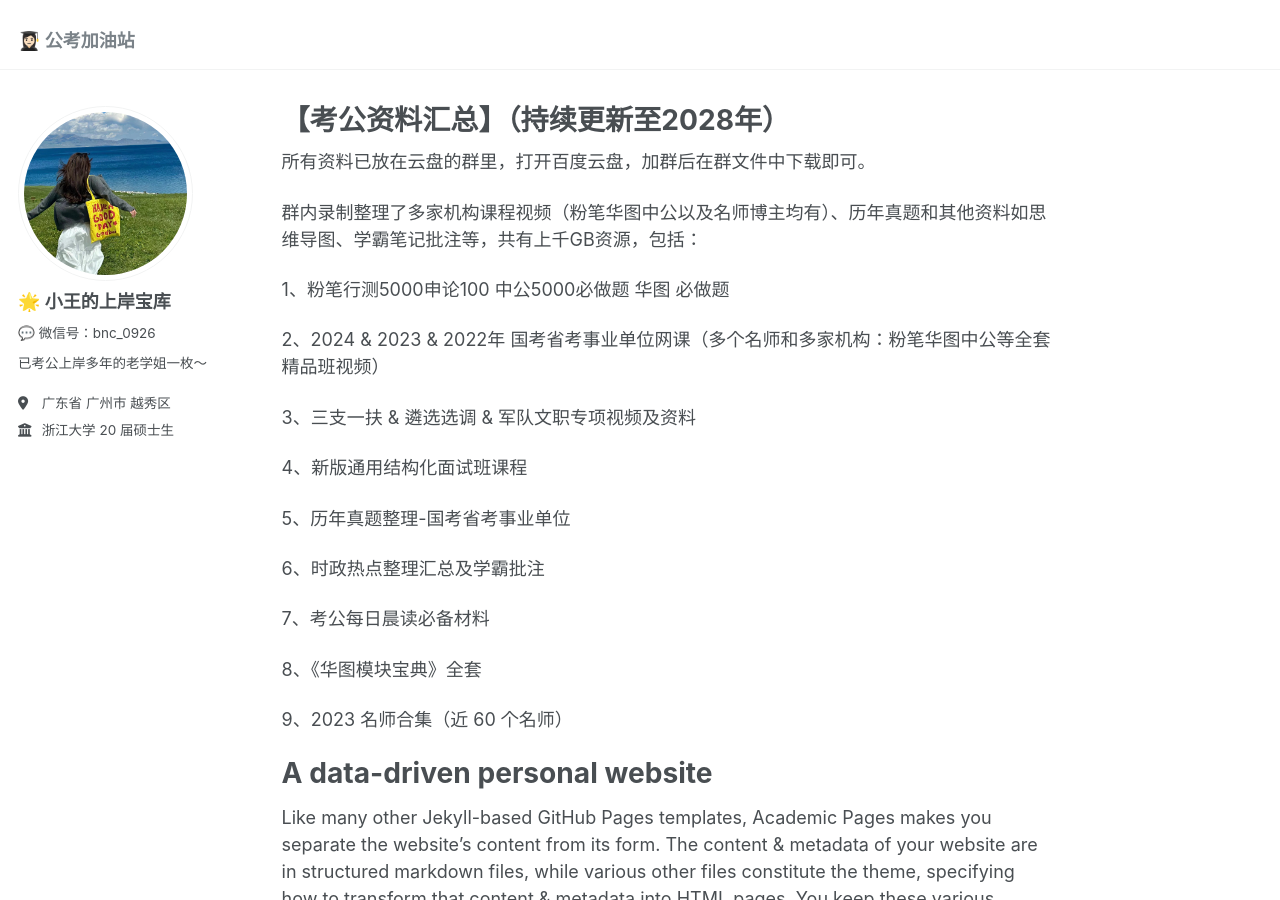
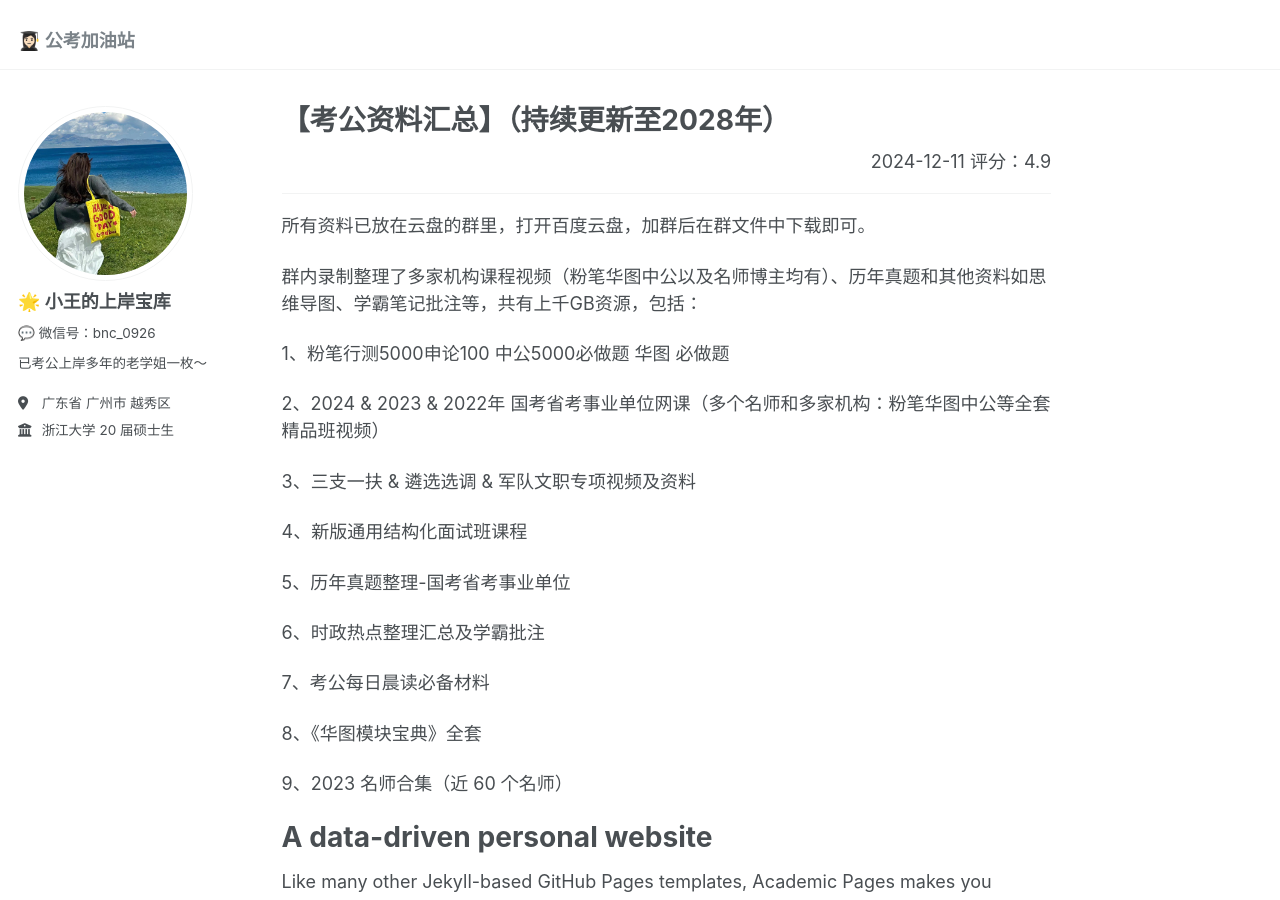
Before and after one commit to KnowledgeStoreVIP/GkStoreVIP.github.io, a Jekyll site: the page built from _pages/about.md, in a window 1280 px wide and 900 px high. Built offline with Jekyll 4.4.1, drawn with Linux system fonts in a browser that asks for light colours.

Commit message:
Update about.md

```diff
--- a/_pages/about.md
+++ b/_pages/about.md
@@ -6,6 +6,12 @@ redirect_from:
   - /about/
   - /about.html
 ---
+
+<div style="text-align: right;">
+2024-12-11  评分：4.9
+</div>
+
+------
 
 所有资料已放在云盘的群里，打开百度云盘，加群后在群文件中下载即可。
 
```
